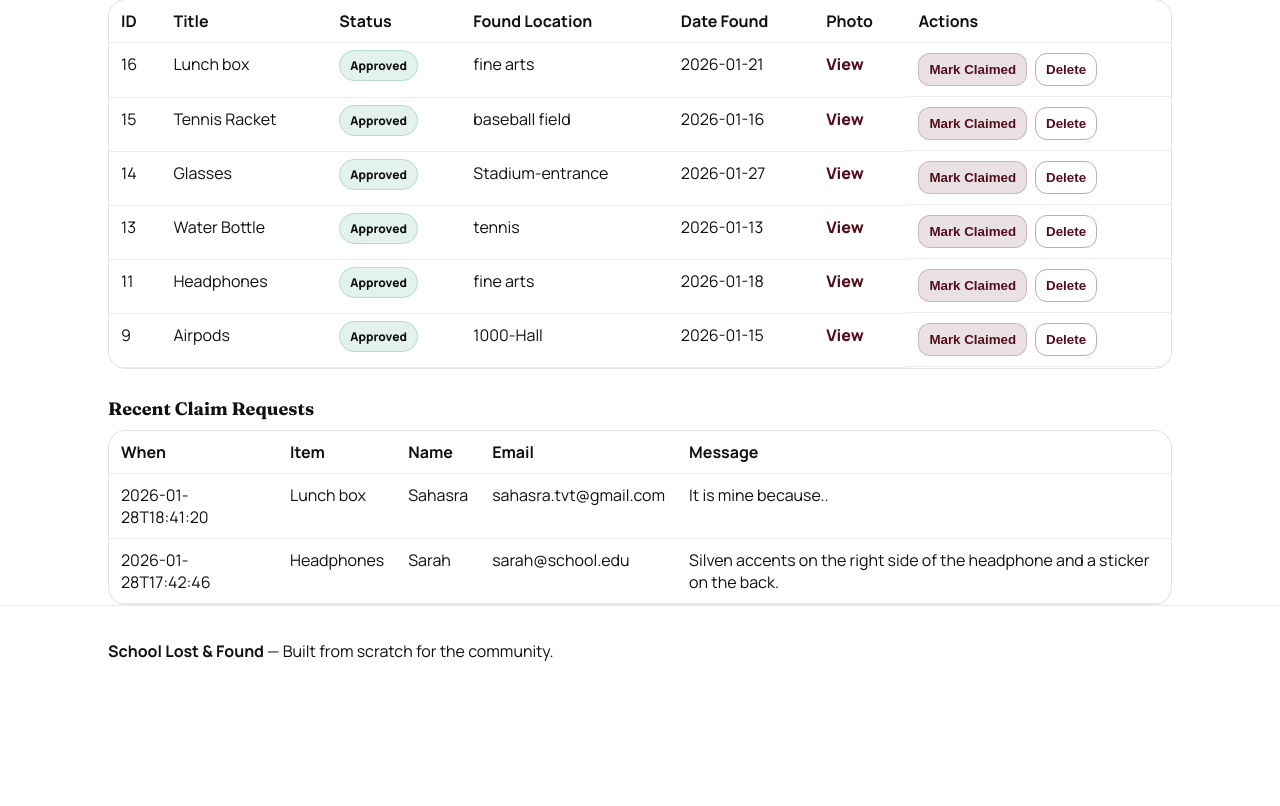
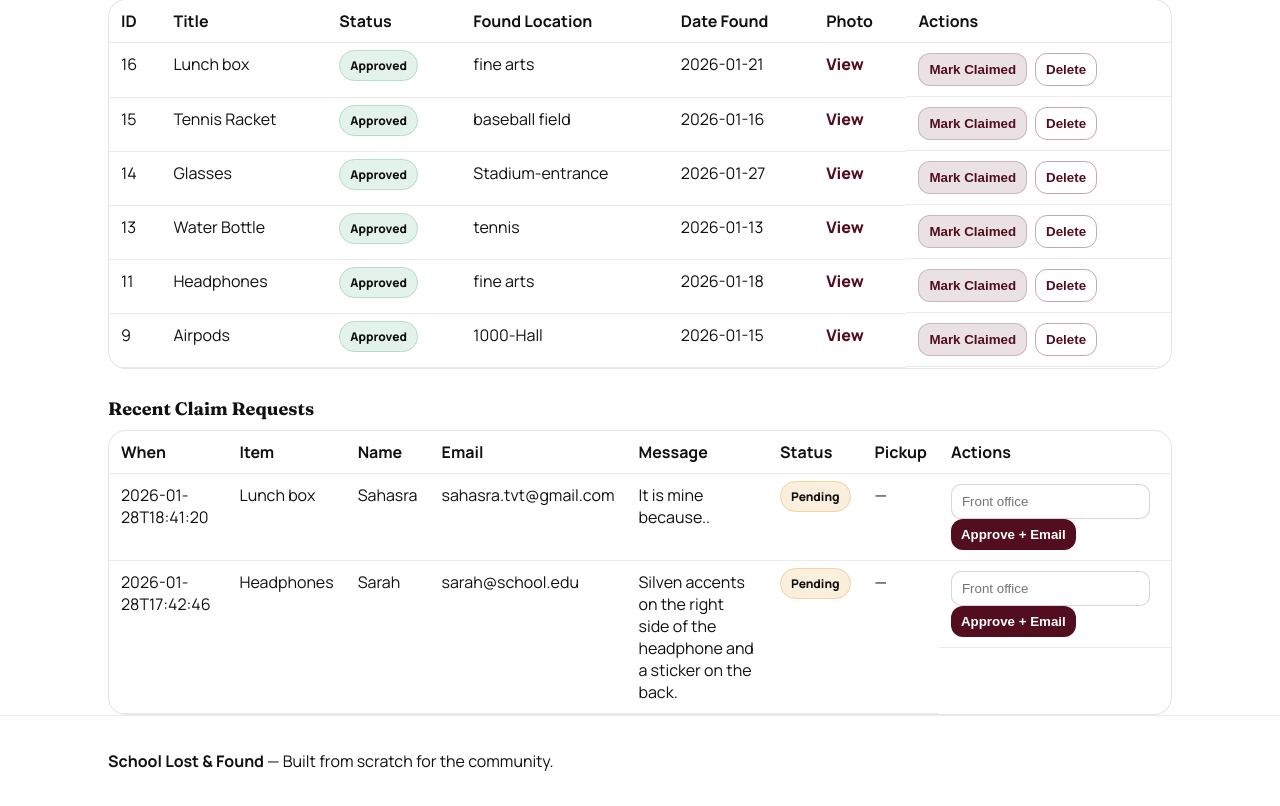
Before and after one commit to sahasratvt22-dot/AHSFindSmart, a Flask app: page /admin in a window 1280 px wide. Shown: the part 235-1041 px from the top of the page. Before the commit the page ends 896 px from the top, so only its background shows below. Run offline with Flask 3, Linux system fonts and the light colour scheme; the visitor is signed in with stand-in values (Sample User, id 1); data comes from the database, SQL or seed files in the repository.

Commit message:
updated website

```diff
--- a/app.py
+++ b/app.py
@@ -1,7 +1,9 @@
 import os
 import json
+import smtplib
 from datetime import datetime
 from pathlib import Path
+from email.message import EmailMessage
 
 from dotenv import load_dotenv
 from flask import (
@@ -74,6 +76,43 @@ def save_admin(admin):
 # -------------------
 def allowed_file(filename: str) -> bool:
     return "." in filename and filename.rsplit(".", 1)[1].lower() in ALLOWED_EXTENSIONS
+
+
+def send_claim_approval_email(to_email: str, student_name: str, item_title: str, pickup_location: str) -> None:
+    smtp_host = os.getenv("SMTP_HOST")
+    smtp_port = int(os.getenv("SMTP_PORT", "587"))
+    smtp_username = os.getenv("SMTP_USERNAME")
+    smtp_password = os.getenv("SMTP_PASSWORD")
+    smtp_use_tls = os.getenv("SMTP_USE_TLS", "true").lower() == "true"
+    from_email = os.getenv("MAIL_FROM", smtp_username or "no-reply@example.com")
+
+    if not smtp_host or not smtp_username or not smtp_password:
+        raise RuntimeError(
+            "Email is not configured. Set SMTP_HOST, SMTP_PORT, SMTP_USERNAME, SMTP_PASSWORD, and MAIL_FROM."
+        )
+
+    msg = EmailMessage()
+    msg["Subject"] = f"Lost and Found Claim Approved: {item_title}"
+    msg["From"] = from_email
+    msg["To"] = to_email
+    msg.set_content(
+        f"""Hello {student_name},
+
+Your claim request for "{item_title}" has been approved.
+
+You can pick it up at: {pickup_location}
+
+Please bring any information needed to confirm the item belongs to you.
+
+Lost and Found
+"""
+    )
+
+    with smtplib.SMTP(smtp_host, smtp_port, timeout=30) as server:
+        if smtp_use_tls:
+            server.starttls()
+        server.login(smtp_username, smtp_password)
+        server.send_message(msg)
 
 
 def create_app() -> Flask:
@@ -520,6 +559,69 @@ def create_app() -> Flask:
         flash("Marked as claimed.", "success")
         return redirect(url_for("admin_panel"))
 
+    @app.post("/admin/claim/<int:claim_id>/approve")
+    def admin_approve_claim(claim_id: int):
+        if not is_admin():
+            flash("Admin access required.", "error")
+            return redirect(url_for("login"))
+
+        pickup_location = request.form.get("pickup_location", "").strip()
+        if not pickup_location:
+            flash("Pickup location is required before approving a claim.", "error")
+            return redirect(url_for("admin_panel"))
+
+        conn = get_conn()
+        claim = None
+        try:
+            claim = conn.execute(
+                """
+                SELECT c.*, f.title AS item_title
+                FROM claims c
+                JOIN found_items f ON f.id = c.item_id
+                WHERE c.id = ?
+                """,
+                (claim_id,),
+            ).fetchone()
+
+            if not claim:
+                flash("Claim request not found.", "error")
+                return redirect(url_for("admin_panel"))
+
+            if claim["status"] == "approved":
+                flash("This claim request has already been approved.", "error")
+                return redirect(url_for("admin_panel"))
+
+            try:
+                send_claim_approval_email(
+                    to_email=claim["email"],
+                    student_name=claim["student_name"],
+                    item_title=claim["item_title"],
+                    pickup_location=pickup_location,
+                )
+            except Exception as exc:
+                flash(f"Approval email could not be sent: {exc}", "error")
+                return redirect(url_for("admin_panel"))
+
+            approved_at = datetime.now().isoformat(timespec="seconds")
+            conn.execute(
+                """
+                UPDATE claims
+                SET status='approved', pickup_location=?, approved_at=?
+                WHERE id=?
+                """,
+                (pickup_location, approved_at, claim_id),
+            )
+            conn.execute(
+                "UPDATE found_items SET status='claimed' WHERE id=?",
+                (claim["item_id"],),
+            )
+            conn.commit()
+        finally:
+            conn.close()
+
+        flash(f"Claim approved and email sent to {claim['email']}.", "success")
+        return redirect(url_for("admin_panel"))
+
     @app.post("/admin/item/<int:item_id>/delete")
     def admin_delete(item_id: int):
         if not is_admin():
--- a/db.py
+++ b/db.py
@@ -25,6 +25,9 @@ CREATE TABLE IF NOT EXISTS claims (
   student_name TEXT NOT NULL,
   email TEXT NOT NULL,
   message TEXT NOT NULL,
+  status TEXT NOT NULL DEFAULT 'pending',
+  pickup_location TEXT,
+  approved_at TEXT,
   created_at TEXT NOT NULL,
   FOREIGN KEY(item_id) REFERENCES found_items(id) ON DELETE CASCADE
 );
@@ -45,6 +48,17 @@ def init_db() -> None:
     conn = get_conn()
     try:
         conn.executescript(SCHEMA)
+        claim_columns = {
+            row["name"] for row in conn.execute("PRAGMA table_info(claims)").fetchall()
+        }
+        if "status" not in claim_columns:
+            conn.execute(
+                "ALTER TABLE claims ADD COLUMN status TEXT NOT NULL DEFAULT 'pending'"
+            )
+        if "pickup_location" not in claim_columns:
+            conn.execute("ALTER TABLE claims ADD COLUMN pickup_location TEXT")
+        if "approved_at" not in claim_columns:
+            conn.execute("ALTER TABLE claims ADD COLUMN approved_at TEXT")
         conn.commit()
     finally:
         conn.close()
--- a/static/css/styles.css
+++ b/static/css/styles.css
@@ -991,6 +991,12 @@ body.modal-open{ overflow:hidden; }
 .table{ width:100%; border-collapse: collapse; min-width: 820px; }
 .table th, .table td{ text-align:left; padding: 10px 12px; border-bottom: 1px solid rgba(0,0,0,0.08); vertical-align: top; }
 .actions-col{ display:flex; gap: 8px; flex-wrap:wrap; }
+.actions-col input{
+  min-width: 170px;
+  padding: 9px 10px;
+  border-radius: 10px;
+  border: 1px solid rgba(0,0,0,0.16);
+}
 .link{ color: var(--bg-maroon); font-weight: 900; text-decoration:none; }
 .link:hover{ text-decoration: underline; }
 
--- a/templates/admin.html
+++ b/templates/admin.html
@@ -76,6 +76,9 @@
           <th>Name</th>
           <th>Email</th>
           <th>Message</th>
+          <th>Status</th>
+          <th>Pickup</th>
+          <th>Actions</th>
         </tr>
       </thead>
       <tbody>
@@ -86,6 +89,24 @@
             <td>{{ c.student_name }}</td>
             <td>{{ c.email }}</td>
             <td>{{ c.message }}</td>
+            <td><span class="badge badge-{{ c.status }}">{{ c.status }}</span></td>
+            <td>{{ c.pickup_location or "—" }}</td>
+            <td class="actions-col">
+              {% if c.status != "approved" %}
+                <form method="POST" action="{{ url_for('admin_approve_claim', claim_id=c.id) }}">
+                  <input
+                    type="text"
+                    name="pickup_location"
+                    placeholder="Front office"
+                    aria-label="Pickup location for {{ c.student_name }}"
+                    required
+                  >
+                  <button class="btn btn-small" type="submit">Approve + Email</button>
+                </form>
+              {% else %}
+                <span class="muted">Approved {{ c.approved_at }}</span>
+              {% endif %}
+            </td>
           </tr>
         {% endfor %}
       </tbody>
```
